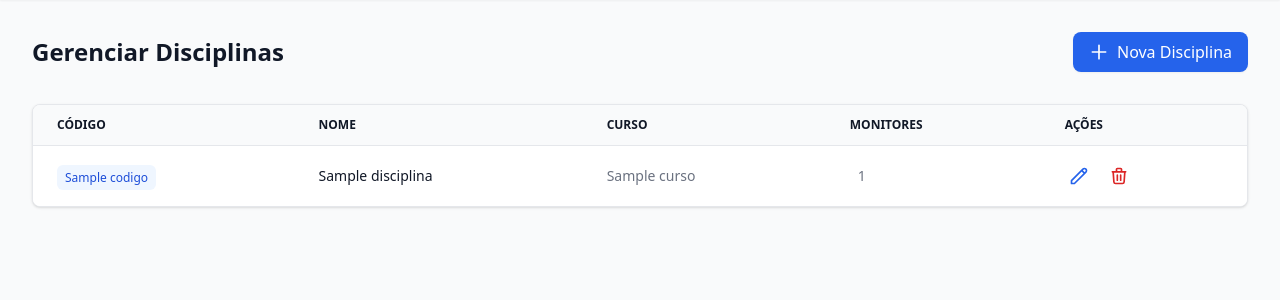
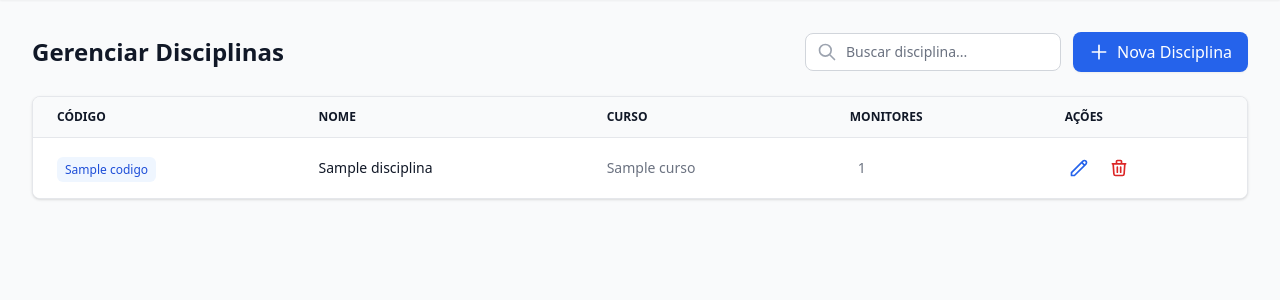
Before and after one commit to AndreTharssysMarquesSoares/MeuMonitor, a Django app: template core/templates/core/disciplinas_admin.html in a window 1280 px wide. Shown: the part 64-364 px from the top of the page. Run offline with Django 5.2, Linux system fonts and the light colour scheme; the template is opened without the code that fills it: most values are stand-ins (such as "Sample title", 1, 10 or a date in 2020); some libraries are stand-ins or nearby versions.

Commit message:
Feat: Cria tela de Gerenciamento de Disciplinas, com adição, remoção e edição

```diff
--- a/core/templates/core/disciplinas_admin.html
+++ b/core/templates/core/disciplinas_admin.html
@@ -26,15 +26,27 @@
     </header>
 
     <main class="max-w-7xl mx-auto px-4 sm:px-6 lg:px-8 py-8">
-        <div class="flex justify-between items-center mb-8">
+
+        <div class="flex flex-col sm:flex-row justify-between items-start sm:items-center mb-6 gap-4">
             <div><h2 class="text-2xl font-bold text-gray-900">Gerenciar Disciplinas</h2></div>
-            <button onclick="toggleModal('modal-cadastro')" class="bg-blue-600 text-white px-4 py-2 rounded-lg hover:bg-blue-700 font-medium flex items-center gap-2 shadow-sm">
-                <svg class="h-5 w-5" fill="none" viewBox="0 0 24 24" stroke="currentColor"><path stroke-linecap="round" stroke-linejoin="round" stroke-width="2" d="M12 4v16m8-8H4" /></svg> Nova Disciplina
-            </button>
+
+            <div class="flex items-center gap-3 w-full sm:w-auto">
+                <div class="relative w-full sm:w-64">
+                    <div class="absolute inset-y-0 left-0 pl-3 flex items-center pointer-events-none">
+                        <svg class="h-5 w-5 text-gray-400" fill="none" viewBox="0 0 24 24" stroke="currentColor"><path stroke-linecap="round" stroke-linejoin="round" stroke-width="2" d="M21 21l-6-6m2-5a7 7 0 11-14 0 7 7 0 0114 0z" /></svg>
+                    </div>
+                    <input type="text" id="search-input" onkeyup="filtrarTabela()" placeholder="Buscar disciplina..."
+                        class="block w-full pl-10 pr-3 py-2 border border-gray-300 rounded-lg leading-5 bg-white placeholder-gray-500 focus:outline-none focus:placeholder-gray-400 focus:ring-1 focus:ring-blue-500 focus:border-blue-500 sm:text-sm transition duration-150 ease-in-out">
+                </div>
+
+                <button onclick="toggleModal('modal-cadastro')" class="bg-blue-600 text-white px-4 py-2 rounded-lg hover:bg-blue-700 font-medium flex items-center gap-2 shadow-sm whitespace-nowrap">
+                    <svg class="h-5 w-5" fill="none" viewBox="0 0 24 24" stroke="currentColor"><path stroke-linecap="round" stroke-linejoin="round" stroke-width="2" d="M12 4v16m8-8H4" /></svg> Nova Disciplina
+                </button>
+            </div>
         </div>
 
         <div class="bg-white shadow rounded-lg overflow-hidden border border-gray-200">
-            <table class="min-w-full divide-y divide-gray-200">
+            <table class="min-w-full divide-y divide-gray-200" id="tabela-disciplinas">
                 <thead class="bg-gray-50">
                     <tr>
                         <th class="px-6 py-3 text-left text-xs font-bold text-gray-900 uppercase">Código</th>
@@ -46,7 +58,7 @@
                 </thead>
                 <tbody class="bg-white divide-y divide-gray-200">
                     {% for d in disciplinas %}
-                    <tr class="hover:bg-gray-50">
+                    <tr class="hover:bg-gray-50 transition-colors">
                         <td class="px-6 py-4"><span class="px-2 py-1 text-xs font-medium bg-blue-50 text-blue-700 rounded-md">{{ d.codigo }}</span></td>
                         <td class="px-6 py-4 text-sm font-medium text-gray-900">{{ d.nome }}</td>
                         <td class="px-6 py-4 text-sm text-gray-500">{{ d.curso }}</td>
@@ -59,6 +71,9 @@
                     {% endfor %}
                 </tbody>
             </table>
+            <div id="no-results" class="hidden px-6 py-8 text-center text-gray-500 text-sm">
+                Nenhuma disciplina encontrada.
+            </div>
         </div>
     </main>
 
@@ -67,22 +82,11 @@
         <div class="fixed inset-0 z-10 overflow-y-auto flex items-center justify-center p-4">
             <div class="relative bg-white rounded-lg shadow-xl w-full max-w-lg">
                 <div class="px-4 py-3 border-b border-gray-100"><h3 class="text-lg font-semibold">Nova Disciplina</h3></div>
-
                 <form method="POST" action="{% url 'admin_disciplinas' %}" class="px-4 py-4 space-y-3">
                     {% csrf_token %}
-                    <div>
-                        <label class="block text-sm font-medium text-gray-700 mb-1">Nome</label>
-                        <input type="text" name="nome" required class="w-full rounded-md border-gray-300 shadow-sm px-3 py-2 border focus:border-blue-500 focus:ring-blue-500 text-sm">
-                    </div>
-                    <div>
-                        <label class="block text-sm font-medium text-gray-700 mb-1">Código (7 dígitos)</label>
-                        <input type="text" name="codigo" required maxlength="7" oninput="validar(this, 'btn-new')" class="w-full rounded-md border-gray-300 shadow-sm px-3 py-2 border focus:border-blue-500 focus:ring-blue-500 text-sm">
-                    </div>
-
-                    <div class="flex flex-row-reverse gap-2 pt-2">
-                        <button type="submit" id="btn-new" disabled class="bg-gray-400 text-white px-4 py-2 rounded-md text-sm font-semibold cursor-not-allowed transition-colors">Salvar</button>
-                        <button type="button" onclick="toggleModal('modal-cadastro')" class="bg-white text-gray-700 px-4 py-2 rounded-md text-sm border hover:bg-gray-50 transition-colors">Cancelar</button>
-                    </div>
+                    <div><label class="block text-sm font-medium text-gray-700 mb-1">Nome</label><input type="text" name="nome" required class="w-full rounded-md border-gray-300 shadow-sm px-3 py-2 border focus:border-blue-500 focus:ring-blue-500 text-sm"></div>
+                    <div><label class="block text-sm font-medium text-gray-700 mb-1">Código (7 dígitos)</label><input type="text" name="codigo" required maxlength="7" oninput="validar(this, 'btn-new')" class="w-full rounded-md border-gray-300 shadow-sm px-3 py-2 border focus:border-blue-500 focus:ring-blue-500 text-sm"></div>
+                    <div class="flex flex-row-reverse gap-2 pt-2"><button type="submit" id="btn-new" disabled class="bg-gray-400 text-white px-4 py-2 rounded-md text-sm font-semibold cursor-not-allowed transition-colors">Salvar</button><button type="button" onclick="toggleModal('modal-cadastro')" class="bg-white text-gray-700 px-4 py-2 rounded-md text-sm border hover:bg-gray-50 transition-colors">Cancelar</button></div>
                 </form>
             </div>
         </div>
@@ -93,27 +97,13 @@
         <div class="fixed inset-0 z-10 overflow-y-auto flex items-center justify-center p-4">
             <div class="relative bg-white rounded-lg shadow-xl w-full max-w-lg">
                 <div class="px-4 py-3 border-b border-gray-100"><h3 class="text-lg font-semibold">Editar Disciplina</h3></div>
-
                 <form method="POST" action="{% url 'admin_disciplinas' %}" class="px-4 py-4 space-y-3">
                     {% csrf_token %}
                     <input type="hidden" name="acao" value="editar">
-                    <div>
-                        <label class="block text-sm font-medium text-gray-700 mb-1">Código</label>
-                        <input type="text" id="edit-cod" name="codigo" required maxlength="7" oninput="validar(this, 'btn-edit')" class="w-full rounded-md border-gray-300 shadow-sm px-3 py-2 border text-sm">
-                    </div>
-                    <div>
-                        <label class="block text-sm font-medium text-gray-700 mb-1">Nome</label>
-                        <input type="text" id="edit-nom" name="nome" required class="w-full rounded-md border-gray-300 shadow-sm px-3 py-2 border text-sm">
-                    </div>
-                    <div>
-                        <label class="block text-sm font-medium text-gray-700 mb-1">Curso</label>
-                        <input type="text" id="edit-cur" name="curso" required class="w-full rounded-md border-gray-300 shadow-sm px-3 py-2 border text-sm">
-                    </div>
-
-                    <div class="flex flex-row-reverse gap-2 pt-2">
-                        <button type="submit" id="btn-edit" class="bg-blue-600 text-white px-4 py-2 rounded-md text-sm font-semibold hover:bg-blue-500 transition-colors">Salvar</button>
-                        <button type="button" onclick="toggleModal('modal-editar')" class="bg-white text-gray-700 px-4 py-2 rounded-md text-sm border hover:bg-gray-50 transition-colors">Cancelar</button>
-                    </div>
+                    <div><label class="block text-sm font-medium text-gray-700 mb-1">Código</label><input type="text" id="edit-cod" name="codigo" required maxlength="7" oninput="validar(this, 'btn-edit')" class="w-full rounded-md border-gray-300 shadow-sm px-3 py-2 border text-sm"></div>
+                    <div><label class="block text-sm font-medium text-gray-700 mb-1">Nome</label><input type="text" id="edit-nom" name="nome" required class="w-full rounded-md border-gray-300 shadow-sm px-3 py-2 border text-sm"></div>
+                    <div><label class="block text-sm font-medium text-gray-700 mb-1">Curso</label><input type="text" id="edit-cur" name="curso" required class="w-full rounded-md border-gray-300 shadow-sm px-3 py-2 border text-sm"></div>
+                    <div class="flex flex-row-reverse gap-2 pt-2"><button type="submit" id="btn-edit" class="bg-blue-600 text-white px-4 py-2 rounded-md text-sm font-semibold hover:bg-blue-500 transition-colors">Salvar</button><button type="button" onclick="toggleModal('modal-editar')" class="bg-white text-gray-700 px-4 py-2 rounded-md text-sm border hover:bg-gray-50 transition-colors">Cancelar</button></div>
                 </form>
             </div>
         </div>
@@ -124,9 +114,7 @@
         <div class="fixed inset-0 z-10 overflow-y-auto flex items-center justify-center p-4">
             <div class="relative bg-white rounded-lg shadow-xl w-full max-w-sm p-6">
                 <div class="text-center">
-                    <div class="mx-auto flex h-10 w-10 items-center justify-center rounded-full bg-red-100 mb-3">
-                        <svg class="h-6 w-6 text-red-600" fill="none" viewBox="0 0 24 24" stroke="currentColor"><path stroke-linecap="round" stroke-linejoin="round" stroke-width="2" d="M12 9v2m0 4h.01m-6.938 4h13.856c1.54 0 2.502-1.667 1.732-3L13.732 4c-.77-1.333-2.694-1.333-3.464 0L3.34 16c-.77 1.333.192 3 1.732 3z" /></svg>
-                    </div>
+                    <div class="mx-auto flex h-10 w-10 items-center justify-center rounded-full bg-red-100 mb-3"><svg class="h-6 w-6 text-red-600" fill="none" viewBox="0 0 24 24" stroke="currentColor"><path stroke-linecap="round" stroke-linejoin="round" stroke-width="2" d="M12 9v2m0 4h.01m-6.938 4h13.856c1.54 0 2.502-1.667 1.732-3L13.732 4c-.77-1.333-2.694-1.333-3.464 0L3.34 16c-.77 1.333.192 3 1.732 3z" /></svg></div>
                     <h3 class="text-lg font-semibold text-gray-900">Excluir Disciplina</h3>
                     <p class="mt-2 text-sm text-gray-500">Excluir <span id="del-nome" class="font-bold"></span>?</p>
                 </div>
@@ -141,6 +129,45 @@
     </div>
 
     <script>
+        // --- FUNÇÃO DE PESQUISA EM TEMPO REAL ---
+        function filtrarTabela() {
+            let input = document.getElementById("search-input");
+            let filter = input.value.toLowerCase();
+            let table = document.getElementById("tabela-disciplinas");
+            let tr = table.getElementsByTagName("tr");
+            let noResults = document.getElementById("no-results");
+            let visibleRows = 0;
+
+            for (let i = 1; i < tr.length; i++) {
+                let tdCodigo = tr[i].getElementsByTagName("td")[0]; // Coluna Código
+                let tdNome = tr[i].getElementsByTagName("td")[1];   // Coluna Nome
+                let tdCurso = tr[i].getElementsByTagName("td")[2];  // Coluna Curso
+
+                if (tdCodigo || tdNome || tdCurso) {
+                    let txtCodigo = tdCodigo.textContent || tdCodigo.innerText;
+                    let txtNome = tdNome.textContent || tdNome.innerText;
+                    let txtCurso = tdCurso.textContent || tdCurso.innerText;
+
+                    // Verifica se o texto digitado existe em alguma das 3 colunas
+                    if (txtCodigo.toLowerCase().indexOf(filter) > -1 ||
+                        txtNome.toLowerCase().indexOf(filter) > -1 ||
+                        txtCurso.toLowerCase().indexOf(filter) > -1) {
+                        tr[i].style.display = "";
+                        visibleRows++;
+                    } else {
+                        tr[i].style.display = "none";
+                    }
+                }
+            }
+
+            if (visibleRows === 0) {
+                noResults.classList.remove("hidden");
+            } else {
+                noResults.classList.add("hidden");
+            }
+        }
+
+        // --- FUNÇÕES DE MODAL ---
         function toggleModal(modalID) {
             document.getElementById(modalID).classList.toggle('hidden');
         }
```
